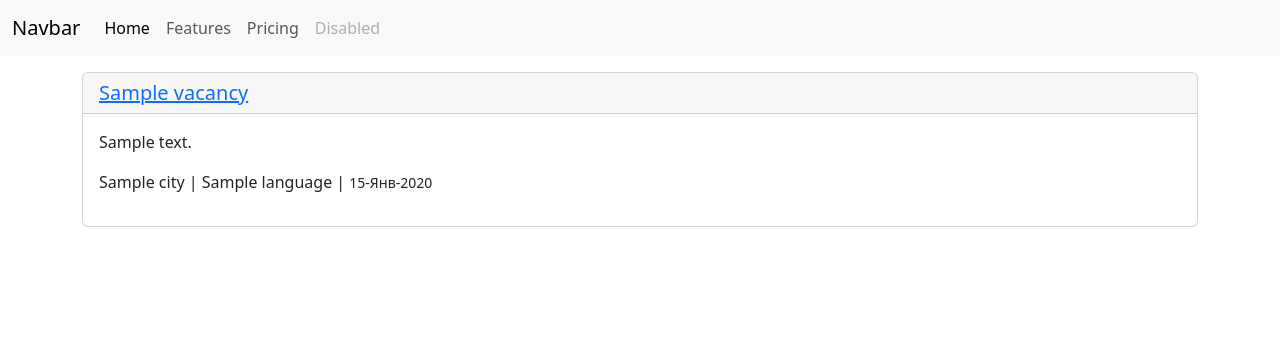
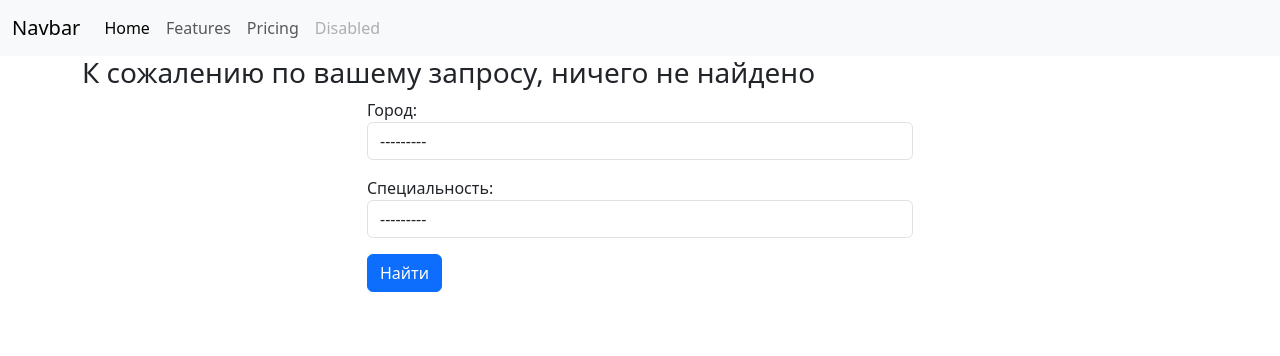
Before and after one commit to ZeRcooI/Scraping_service, a Django app: page /home/ in a window 1280 px wide. Shown: the top 356 px of the page. Run offline with Django 5.2, Linux system fonts and the light colour scheme; tables that the repository leaves empty hold one stand-in row (values such as "Sample post").

Commit message:
внесены все изменения касаемо формы запроса пользователя

```diff
--- /dev/null
+++ b/src/scraping/forms.py
@@ -0,0 +1,9 @@
+from django import forms
+from scraping.models import City, Language
+
+
+class FindForm(forms.Form):
+    city = forms.ModelChoiceField(queryset=City.objects.all(), to_field_name="slug",
+                                  required=False, widget=forms.Select(attrs={'class': 'form-control'}), label="Город")
+    language = forms.ModelChoiceField(queryset=Language.objects.all(), to_field_name="slug",
+                                      required=False, widget=forms.Select(attrs={'class': 'form-control'}), label="Специальность")
--- a/src/scraping/templates/scraping/home.html
+++ b/src/scraping/templates/scraping/home.html
@@ -5,11 +5,26 @@
 {% block content %}
     {% for obj in object_list %}
         <div class="card my-3">
-            <h5 class="card-header"><a href="{{ obj.url }}">{{ obj.title }}</a></h5>
+            <h5 class="card-header"><a href="{{ obj.url }}" target="_blank">{{ obj.title }}</a></h5>
             <div class="card-body">
                 <p class="card-text">{{ obj.description }}</p>
                 <p>{{ obj.city.name }} | {{ obj.language.name }} | <small>{{ obj.timestamp|date:"d-M-Y" }}</small></p>
             </div>
         </div>
+        {% empty %}
+        <h3>К сожалению по вашему запросу, ничего не найдено</h3>
     {% endfor %}
+
+    <div class="row">
+        <div class="col-md-6 mx-auto">
+            <form method="get" action="">
+                <div class="form-group">
+                    {{ form.as_p }}
+                </div>
+                <button type="submit" class="btn btn-primary">Найти</button>
+            </form>
+        </div>
+    </div>
+
+
 {% endblock %}
--- a/src/scraping/views.py
+++ b/src/scraping/views.py
@@ -1,7 +1,21 @@
 from django.shortcuts import render
+
+from scraping.forms import FindForm
 from scraping.models import Vacancy
 
 
 def home_view(request):
-    queryset = Vacancy.objects.all()
-    return render(request, 'scraping/home.html', {'object_list': queryset})
+    form = FindForm()
+    city = request.GET.get('city')
+    language = request.GET.get('language')
+    queryset = []
+
+    if city or language:
+        _filter = {}
+        if city:
+            _filter['city__slug'] = city
+        if language:
+            _filter['language__slug'] = language
+
+        queryset = Vacancy.objects.filter(**_filter)
+    return render(request, 'scraping/home.html', {'object_list': queryset, 'form': form})
```
